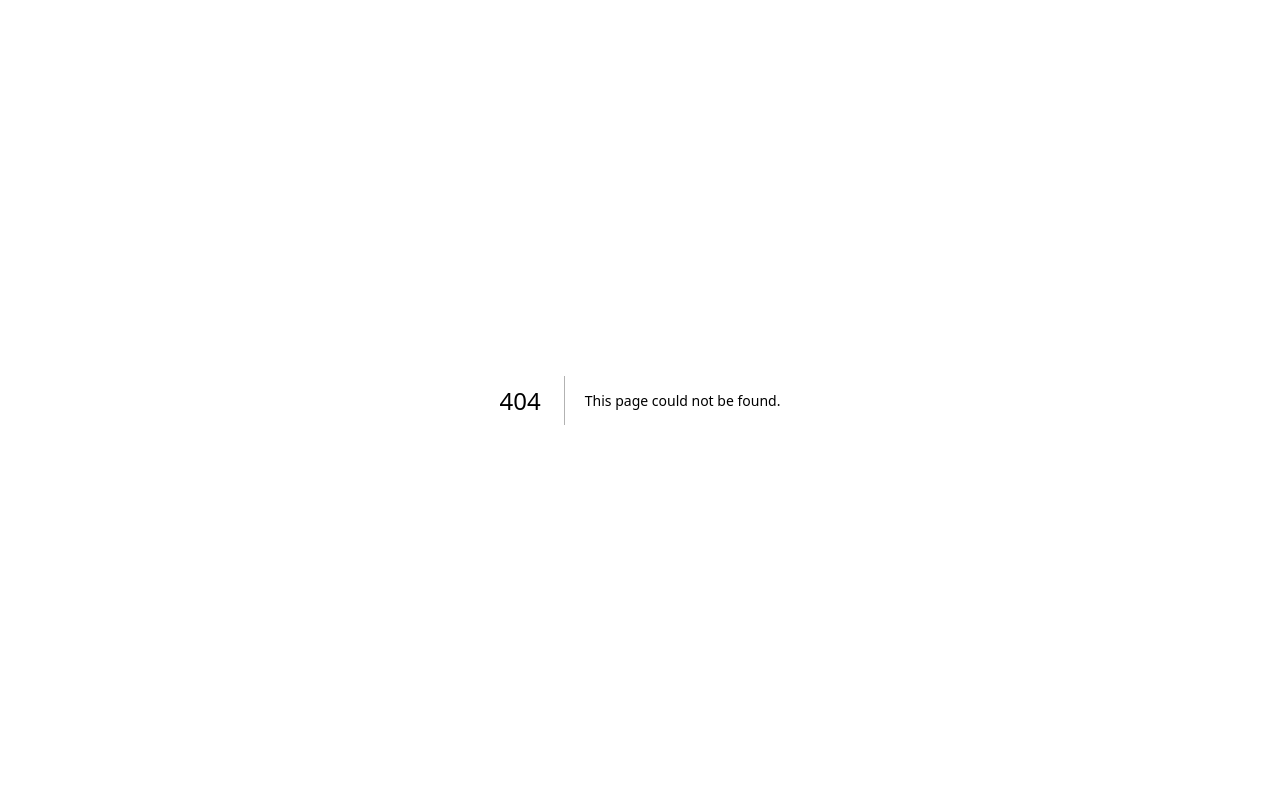
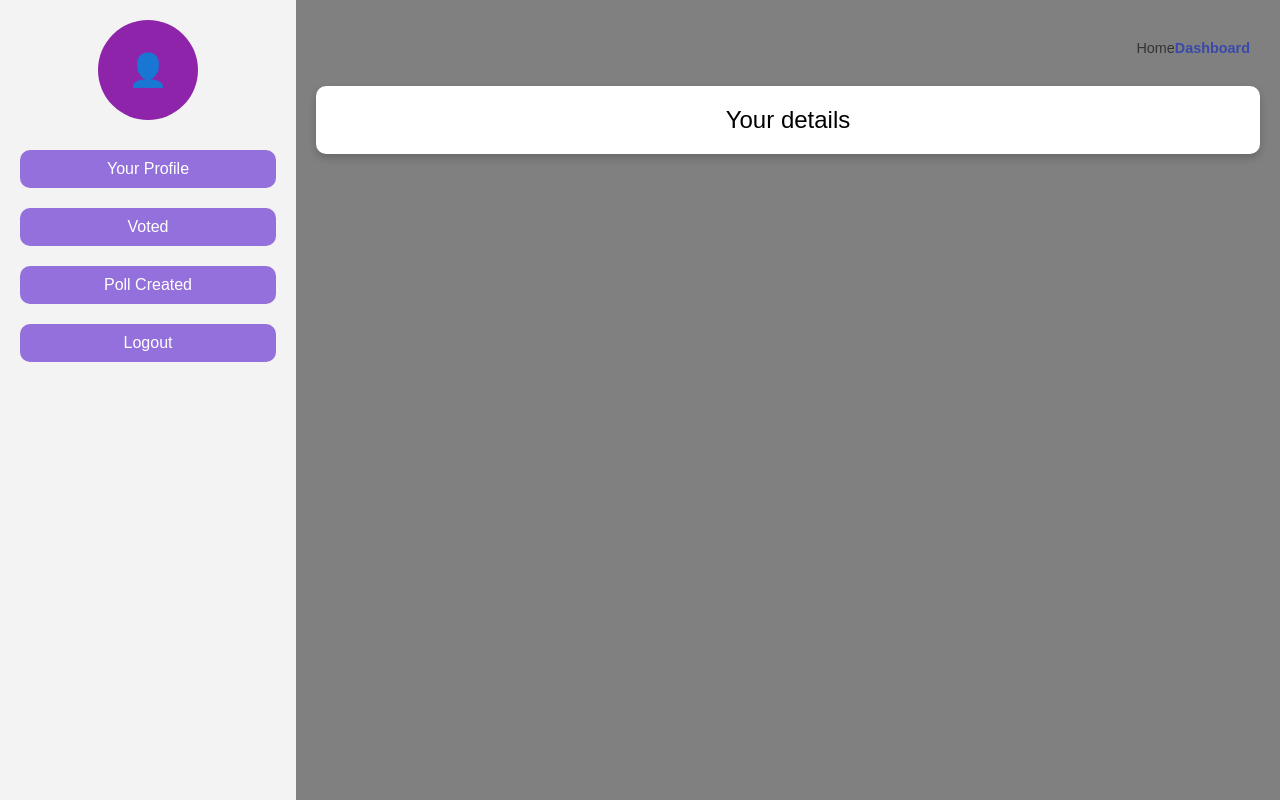
Before and after one commit to Sharifa26/Poll_frontend, a Next.js app: page /dashboard in a window 1280 px wide. Before the commit this address had no page. Built offline with nearby package versions, Linux system fonts and the light colour scheme.

Commit message:
dashboard

```diff
--- /dev/null
+++ b/src/pages/dashboard.js
@@ -0,0 +1,119 @@
+import styled from "@emotion/styled";
+import Link from "next/link";
+
+const DashboardContainer = styled.div`
+  display: flex;
+  height: 100vh;
+`;
+
+const Sidebar = styled.div`
+  width: 20%;
+  background-color: #f3f3f3; /* Light gray for the sidebar */
+  display: flex;
+  flex-direction: column;
+  align-items: center;
+  padding: 20px;
+  box-shadow: 2px 0 5px rgba(0, 0, 0, 0.1);
+`;
+
+const ProfileImage = styled.div`
+  width: 100px;
+  height: 100px;
+  border-radius: 50%;
+  background-color: #8e24aa; /* Purple background for the profile image */
+  display: flex;
+  align-items: center;
+  justify-content: center;
+  margin-bottom: 20px;
+`;
+
+const ProfileText = styled.span`
+  color: white;
+  font-size: 2rem;
+  font-weight: bold;
+`;
+
+const SidebarItem = styled.button`
+  width: 100%;
+  margin: 10px 0;
+  padding: 10px;
+  background-color: #9370db; /* Purple button */
+  color: white;
+  font-size: 1rem;
+  border: none;
+  border-radius: 10px;
+  text-align: center;
+  cursor: pointer;
+  transition: background 0.3s ease;
+
+  &:hover {
+    background-color: #7b1fa2; /* Darker purple on hover */
+  }
+`;
+
+const ContentArea = styled.div`
+  flex: 1;
+  padding: 20px;
+  background-color: #808080; /* Main gray content area */
+  display: flex;
+  flex-direction: column;
+`;
+
+const NavBar = styled.div`
+  display: flex;
+  justify-content: flex-end;
+  padding: 10px;
+`;
+
+const NavLink = styled.a`
+  margin-top: 10px;
+  font-size: 0.9rem;
+  color: #333; /* Dark gray for readability */
+  text-align: center;
+  text-decoration: none;
+
+  &.active {
+    color: #3949ab; /* purple color for links */
+    text-decoration: none;
+    font-weight: bold;
+    transition: color 0.3s ease;
+  }
+`;
+
+const MainContent = styled.div`
+  background-color: white;
+  margin: 20px 0;
+  padding: 20px;
+  border-radius: 10px;
+  box-shadow: 0 4px 8px rgba(0, 0, 0, 0.2);
+  text-align: center;
+  font-size: 1.5rem;
+`;
+
+export default function Dashboard() {
+  return (
+    <DashboardContainer>
+      {/* Sidebar */}
+      <Sidebar>
+        <ProfileImage>
+          <ProfileText>👤</ProfileText>
+        </ProfileImage>
+        <SidebarItem>Your Profile</SidebarItem>
+        <SidebarItem>Voted</SidebarItem>
+        <SidebarItem>Poll Created</SidebarItem>
+        <SidebarItem>Logout</SidebarItem>
+      </Sidebar>
+
+      {/* Main Content Area */}
+      <ContentArea>
+        <NavBar>
+          <NavLink href="/home">Home</NavLink>
+          <NavLink href="/dashboard" className="active">
+            Dashboard
+          </NavLink>
+        </NavBar>
+        <MainContent>Your details</MainContent>
+      </ContentArea>
+    </DashboardContainer>
+  );
+}
```
